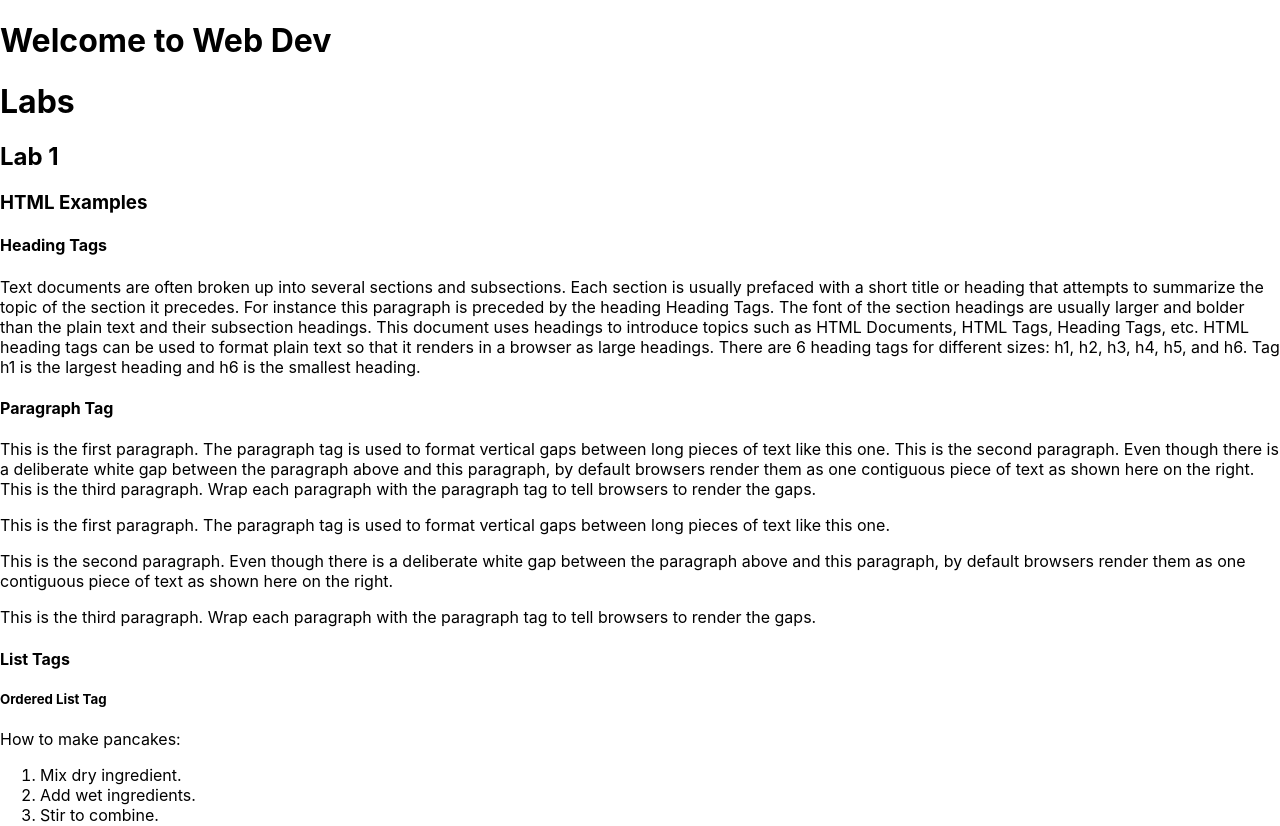
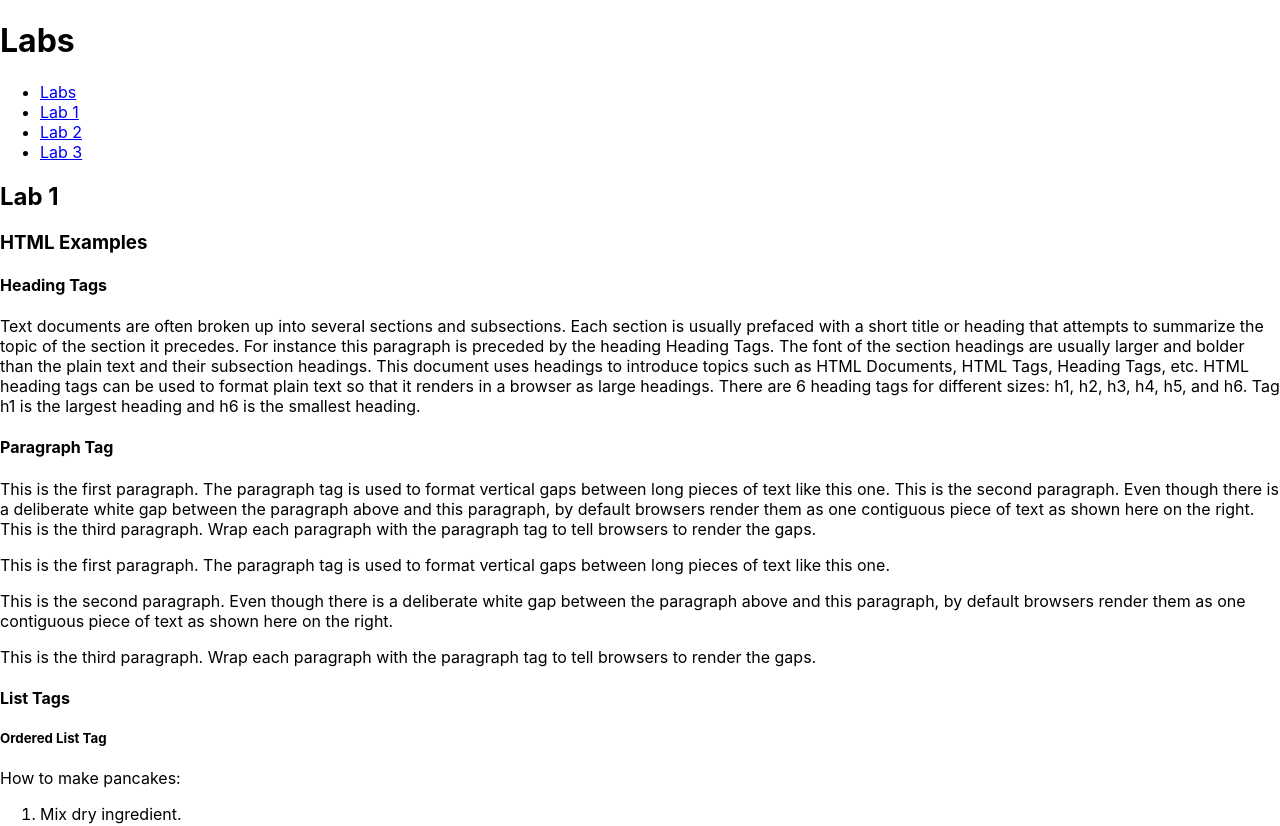
Before and after one commit to WeiqingGao/kanbas-react-web-app-cs5610-fa24, a React (Create React App) app: page /#/Labs/Lab1 in a window 1280 px wide. Shown: the top 826 px of the page. Built offline with nearby package versions, Linux system fonts and the light colour scheme.

Commit message:
complete 2.13

```diff
--- a/package.json
+++ b/package.json
@@ -12,6 +12,8 @@
     "@types/react-dom": "^18.3.0",
     "react": "^18.3.1",
     "react-dom": "^18.3.1",
+    "react-router": "^6.26.2",
+    "react-router-dom": "^6.26.2",
     "react-scripts": "5.0.1",
     "typescript": "^4.9.5",
     "web-vitals": "^2.1.4"
--- a/src/App.tsx
+++ b/src/App.tsx
@@ -2,13 +2,18 @@ import React from 'react';
 import logo from './logo.svg';
 import './App.css';
 import Labs from "./Labs";
+import { HashRouter, Route, Routes, Navigate } from "react-router-dom";
 
 function App() {
   return (
-    <div>
-      <h1>Welcome to Web Dev</h1>
-      <Labs />
-    </div>
+    <HashRouter>
+      <div>
+        <Routes>
+          <Route path="/" element={<Navigate to="Labs" />} />
+          <Route path="/Labs/*" element={<Labs />} />
+        </Routes>
+      </div>
+    </HashRouter>
   );
 }
 
--- a/src/Labs/Lab1/index.tsx
+++ b/src/Labs/Lab1/index.tsx
@@ -304,6 +304,14 @@ tag to tell browsers to render the gaps.
             <input type="date"
                 id="wd-text-fields-dob"
                 value="2000-01-21"/><br/>
+
+            <h4>Anchor tag</h4>
+            Please
+            <a id="wd-lipsum" href="https://ww.lipsum.com">click here</a>
+            to get dummy text<br/>
+
+
+
         </div>
     );
 }
--- /dev/null
+++ b/src/Labs/TOC.tsx
@@ -0,0 +1,12 @@
+import { Link } from "react-router-dom";
+
+export default function TOC() {
+    return (
+        <ul>
+            <li><Link to="/Labs">Labs</Link></li>
+            <li><Link to="/Labs/Lab1">Lab 1</Link></li>
+            <li><Link to="/Labs/Lab2">Lab 2</Link></li>
+            <li><Link to="/Labs/Lab3">Lab 3</Link></li>
+        </ul>
+    );
+}
--- a/src/Labs/index.tsx
+++ b/src/Labs/index.tsx
@@ -1,14 +1,20 @@
 import Lab1 from "./Lab1";
 import Lab2 from "./Lab2";
 import Lab3 from "./Lab3";
+import { Route, Routes, Navigate } from "react-router";
+import TOC from "./TOC";
 
 export default function Labs() {
     return (
         <div id="wd-labs">
             <h1>Labs</h1>
-            <Lab1 />
-            <Lab2 />
-            <Lab3 />
+            <TOC />
+            <Routes>
+                <Route path="/" element={<Navigate to="Lab1" />} />
+                <Route path="Lab1" element={<Lab1 />} />
+                <Route path="Lab2" element={<Lab2 />} />
+                <Route path="Lab3" element={<Lab3 />} />
+            </Routes>
         </div>
     );
 }
```
Also changed, not shown: src/Labs/Lab2/index.tsx (renamed from src/Labs/Lab2.tsx), src/Labs/Lab3/index.tsx (renamed from src/Labs/Lab3.tsx), 1 other file (tests, documents, lock files or other folders).
